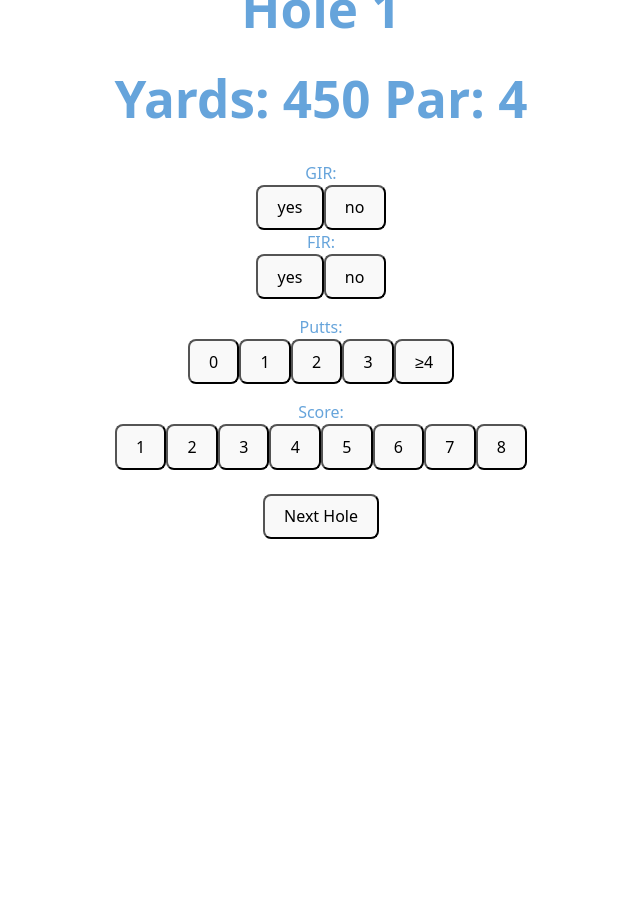
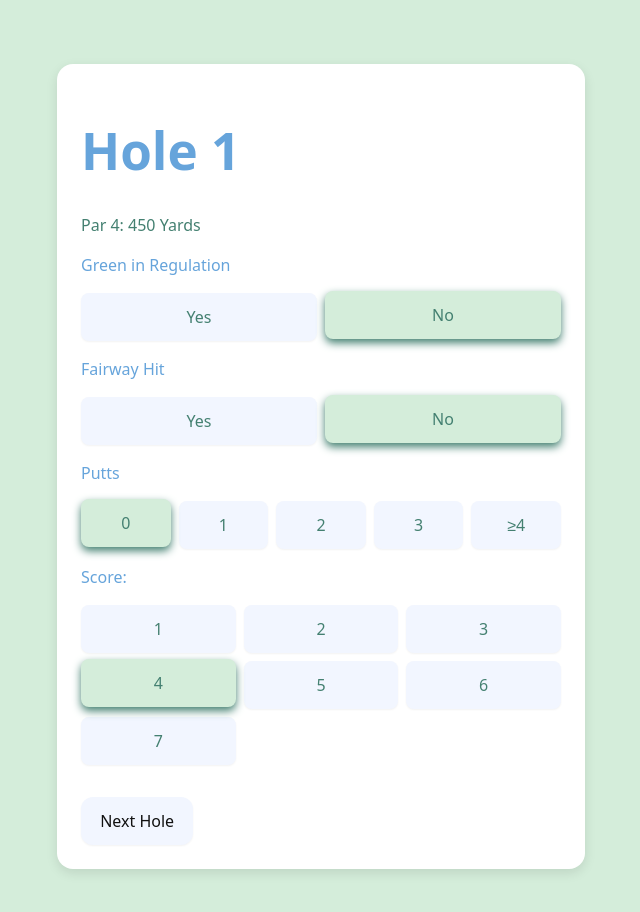
Before and after one commit to LachlanKreunen/Golf-Tracker, a React (Vite) app in the folder frontend/: page /holes/1 in a window 1280 px wide. Shown: the top 912 px of the page, without its empty margins (319-959 px from the left). Before the commit the page ends 800 px from the top, so only its background shows below. Built offline with nearby package versions, Linux system fonts and the light colour scheme.

Commit message:
Hole Style correction

```diff
--- a/frontend/src/App.jsx
+++ b/frontend/src/App.jsx
@@ -6,6 +6,7 @@ import Login from './Pages/Login';
 function App() {
 
   return (
+      <div className="app-container">
     <Router>
       <Routes>
         <Route path="/" element = {<Home/>} />
@@ -15,6 +16,7 @@ function App() {
         <Route path ="/login" element={<Login />} />
       </Routes>
     </Router>
+    </div>
   )
 }
 
--- a/frontend/src/Pages/Hole.jsx
+++ b/frontend/src/Pages/Hole.jsx
@@ -1,117 +1,123 @@
 import "../index.css";
-import Toggle from "../Toggle";
+import React, { useState } from "react";
+import { useParams } from "react-router-dom";
 import Button from "../Button";
-import React, { useState } from "react";
-import { useParams, useNavigate } from "react-router-dom";
-
-const puttOptions = [
-  { label: "0", value: 0 },
-  { label: "1", value: 1 },
-  { label: "2", value: 2 },
-  { label: "3", value: 3 },
-  { label: "4+", value: 4 },
-];
 
 const holeData = [
-  { yards: 450, par: 4 }, // Hole 1
-  { yards: 380, par: 4 }, // Hole 2
-  { yards: 520, par: 5 }, // Hole 3
-  { yards: 175, par: 3 }, // Hole 4
-  { yards: 405, par: 4 }, // Hole 5
-  { yards: 390, par: 4 }, // Hole 6
-  { yards: 160, par: 3 }, // Hole 7
-  { yards: 525, par: 5 }, // Hole 8
-  { yards: 430, par: 4 }, // Hole 9
-  { yards: 445, par: 4 }, // Hole 10
-  { yards: 180, par: 3 }, // Hole 11
-  { yards: 560, par: 5 }, // Hole 12
-  { yards: 395, par: 4 }, // Hole 13
-  { yards: 415, par: 4 }, // Hole 14
-  { yards: 155, par: 3 }, // Hole 15
-  { yards: 535, par: 5 }, // Hole 16
-  { yards: 465, par: 4 }, // Hole 17
-  { yards: 175, par: 3 }, // Hole 18
+  { yards: 450, par: 4 },
+  { yards: 380, par: 4 },
+  { yards: 520, par: 5 },
+  { yards: 175, par: 3 },
+  { yards: 405, par: 4 },
+  { yards: 390, par: 4 },
+  { yards: 160, par: 3 },
+  { yards: 525, par: 5 },
+  { yards: 430, par: 4 },
+  { yards: 445, par: 4 },
+  { yards: 180, par: 3 },
+  { yards: 560, par: 5 },
+  { yards: 395, par: 4 },
+  { yards: 415, par: 4 },
+  { yards: 155, par: 3 },
+  { yards: 535, par: 5 },
+  { yards: 465, par: 4 },
+  { yards: 175, par: 3 }
 ];
 
 export default function Hole() {
   const { holeNumber } = useParams();
-  const navigate = useNavigate();
-  //find hole
-  const { yards, par } = holeData[Number(holeNumber) - 1];
+  const holeIdx = Number(holeNumber);
+  const { yards, par } = holeData[holeIdx - 1];
 
   const [gir, setGir] = useState(false);
   const [fir, setFir] = useState(false);
   const [putts, setPutts] = useState(0);
-  const [score, setScore] = useState(0);
-
-  const handleNext = () => {
-    //ADD GET DATA
-    navigate(`/holes/${Number(holeNumber) + 1}`);
-  };
+  const [score, setScore] = useState(par);
 
   return (
-    <div>
+    <div className="card">
       <h1>Hole {holeNumber}</h1>
-      <h1>
-        Yards: {yards} Par: {par}
-      </h1>
+      <p style={{ color: "#448071" }}>
+        Par {par}: {yards} Yards </p>
 
       <label>
-        GIR:
-        <Toggle value={gir} onChange={setGir} labels={["no", "yes"]} />
-      </label>
-      <label>
-        FIR:
-        <Toggle value={gir} onChange={setGir} labels={["no", "yes"]} />
+        Green in Regulation
+        <div className="gir-grid">
+          <button
+            className={gir ? "selected" : ""}
+            onClick={() => setGir(true)}
+          >
+            Yes
+          </button>
+          <button
+            className={!gir ? "selected" : ""}
+            onClick={() => setGir(false)}
+          >
+            No
+          </button>
+        </div>
       </label>
 
-      <label style={{ display: "block", margin: "1em 0" }}>
-        Putts:
-        <div className="putt-buttons">
-          {[
-            { label: "0", value: 0 },
-            { label: "1", value: 1 },
-            { label: "2", value: 2 },
-            { label: "3", value: 3 },
-            { label: "≥4", value: 4 },
-          ].map((opt) => (
+      <label>
+        Fairway Hit
+        <div className="fir-grid">
+          <button
+            className={fir ? "selected" : ""}
+            onClick={() => setFir(true)}
+          >
+            Yes
+          </button>
+          <button
+            className={!fir ? "selected" : ""}
+            onClick={() => setFir(false)}
+          >
+            No
+          </button>
+        </div>
+      </label>
+
+      <label>
+        Putts
+        <div className="putts-grid">
+          {[0, 1, 2, 3, 4].map(n => (
             <button
-              key={opt.value}
-              type="button"
-              className={putts === opt.value ? "putt-btn selected" : "putt-btn"}
-              onClick={() => setPutts(opt.value)}
-              aria-pressed={putts === opt.value}
+              key={n}
+              className={putts === n ? "selected" : ""}
+              onClick={() => setPutts(n)}
             >
-              {opt.label}
+              {n === 4 ? "≥4" : n}
             </button>
           ))}
         </div>
       </label>
 
-      <label style={{ display: "block", margin: "1em 0" }}>
+      <label>
         Score:
-        <div className="putt-buttons">
-          {Array.from({ length: par + 4 }, (_, i) => i + 1).map(value => (
-      <button
-        key={value}
-        type="button"
-        className={score === value ? "putt-btn selected" : "putt-btn"}
-        onClick={() => setScore(value)}
-        aria-pressed={score === value}
-      >
-        {value}
-      </button>
-    ))}
-    <div style={{ marginTop: '1.5em' }}>
-            <Button
-              txt={Number(holeNumber) < 18 ? 'Next Hole' : 'Finish Round'}
-              page={Number(holeNumber) < 18
-                ? `/holes/${Number(holeNumber) + 1}`
-                : '/'}
-            />
-          </div>
+        <div className="score-grid">
+          {Array.from({ length: par + 3 }, (_, i) => i + 1).map(val => (
+            <button
+              key={val}
+              className={score === val ? "selected" : ""}
+              onClick={() => setScore(val)}
+            >
+              {val}
+            </button>
+          ))}
         </div>
       </label>
+
+       <div className="nav-buttons">
+        {holeIdx > 1 && (
+          <Button
+            txt="Prev Hole"
+            page={`/holes/${holeIdx - 1}`}
+          />
+        )}
+        <Button
+          txt={holeIdx < 18 ? "Next Hole" : "Finish Round"}
+          page={holeIdx < 18 ? `/holes/${holeIdx + 1}` : "/"}
+        />
+      </div>
     </div>
   );
 }
--- a/frontend/src/index.css
+++ b/frontend/src/index.css
@@ -1,21 +1,43 @@
 :root {
   font-family: system-ui, Avenir, Helvetica, Arial, sans-serif;
-  display: flex;
   line-height: 1.5;
   font-weight: 500;
-  align-items: center;
-  text-align: center;
-  justify-content: center;
-  height: 500px;
   color-scheme: light dark;
   color: rgba(0, 0, 0, 0.87);
-  background-color: #76d4bc;
+  background-color: #d4edda;
   font-size: 1em;
-
   font-synthesis: none;
   text-rendering: optimizeLegibility;
   -webkit-font-smoothing: antialiased;
   -moz-osx-font-smoothing: grayscale;
+}
+
+@media (prefers-color-scheme: light) {
+  :root {
+    color: #66a4db;
+    background-color: #ffffff;
+  }
+}
+
+
+body {
+  margin: 0;
+  min-width: 320px;
+  background-color: var(--bg, #d4edda);
+}
+
+.app-container {
+  display: flex;
+  justify-content: center;
+  align-items: center;
+  min-height: 100vh;
+  padding: 2rem 0;
+  background-color: inherit;
+}
+
+h1 {
+  font-size: 3.2em;
+  line-height: 1.1;
 }
 
 a {
@@ -26,27 +48,10 @@ a {
 a:hover {
   color: #535bf2;
 }
-
-body {
-  margin: 0;
-  display: flex;
-  place-items: center;
-  min-width: 320px;
-  min-height: 100vh;
-}
-
-h1 {
-  font-size: 3.2em;
-  line-height: 1.1;
-}
-
-.button-container {
-  display: flex;
-  flex-direction: row;
-  justify-content: center;
-  gap: 50px;
-  margin-top: 20px;
-
+@media (prefers-color-scheme: light) {
+  a:hover {
+    color: #747bff;
+  }
 }
 
 input {
@@ -59,9 +64,17 @@ input {
   color: black;
 }
 
+.button-container {
+  display: flex;
+  justify-content: center;
+  gap: 50px;
+  margin-top: 20px;
+}
+
 button {
+  appearance: none;
   border-radius: 8px;
-  border: 1px solid thin;
+  border: 1px solid transparent;
   padding: 0.6em 1.2em;
   font-size: 1em;
   font-weight: 500;
@@ -78,16 +91,137 @@ button:focus,
 button:focus-visible {
   outline: 4px auto -webkit-focus-ring-color;
 }
-
 @media (prefers-color-scheme: light) {
-  :root {
-    color: #66a4db;
-    background-color: #ffffff;
-  }
-  a:hover {
-    color: #747bff;
-  }
   button {
     background-color: #f9f9f9;
   }
 }
+
+.card {
+  position: relative;
+  background: #ffffff;
+  border-radius: 16px;
+  padding: 1.5rem;
+  margin: 2rem auto;
+  max-width: 480px;
+  width: 90%;
+  box-shadow: 0 4px 12px rgba(0, 0, 0, 0.1);
+}
+
+.gir-grid,
+.fir-grid {
+  display: grid;
+  grid-template-columns: repeat(2, 1fr);
+  gap: 0.5rem;
+  width: 100%;
+  margin: 1rem 0;
+}
+
+.putts-grid {
+  display: grid;
+  grid-template-columns: repeat(5, 1fr);
+  gap: 0.5rem;
+  width: 100%;
+  margin: 1rem 0;
+}
+
+.score-grid {
+  display: grid;
+  grid-template-columns: repeat(3, 1fr);
+  gap: 0.5rem;
+  width: 100%;
+  margin: 1rem 0;
+}
+
+.gir-grid button,
+.fir-grid button,
+.putts-grid button,
+.score-grid button {
+  background-color: #f2f6ff;
+  color: rgb(68, 128, 113);
+  border: none;
+  border-radius: 8px;
+  height: 48px;
+  width: 100%;
+  min-width: 0;
+  display: flex;
+  align-items: center;
+  justify-content: center;
+  box-shadow: 0 1px 2px rgba(0, 0, 0, 0.05);
+  transition:
+    background-color 0.2s ease,
+    transform 0.1s ease,
+    box-shadow 0.2s ease;
+  cursor: pointer;
+}
+
+.gir-grid button:hover,
+.fir-grid button:hover,
+.putts-grid button:hover,
+.score-grid button:hover,
+.nav-buttons button.hover {
+  background-color: #d4edda;
+}
+
+.gir-grid button.selected,
+.fir-grid button.selected,
+.putts-grid button.selected,
+.score-grid button.selected,
+.nav-buttons button.hover {
+  background-color: #d4edda;
+  color: rgb(68, 128, 113);
+  transform: translateY(-2px);
+  box-shadow: 0 4px 8px rgb(68, 128, 113);
+}
+
+.gir-grid button:focus,
+.fir-grid button:focus,
+.putts-grid button:focus,
+.score-grid button:focus,
+.gir-grid button:focus-visible,
+.fir-grid button:focus-visible,
+.putts-grid button:focus-visible,
+.score-grid button:focus-visible
+.nav-buttons button:focus-visible{
+  outline: none;
+}
+
+.nav-buttons {
+  display: flex;
+  justify-content: space-between;
+  margin-top: 2rem;
+  gap: 1rem;
+}
+
+.nav-buttons button {
+  appearance: none;
+  background-color: #f2f6ff;
+  color: #111;
+  border: none;
+  border-radius: 12px;
+  height: 48px;
+  padding: 0 1.2em;
+  display: flex;
+  align-items: center;
+  justify-content: center;
+  box-shadow: 0 1px 2px rgba(0,0,0,0.05);
+  transition: background-color 0.2s ease, transform 0.1s ease, box-shadow 0.2s ease;
+  cursor: pointer;
+}
+
+.nav-buttons button:hover {
+  background-color: #d4edda;
+}
+
+.nav-buttons button:active {
+  background-color: inherit;
+  color: #155724;
+  border: 2px solid #1261F8;
+  transform: translateY(-2px);
+  box-shadow: 0 4px 8px rgba(0,0,0,0.12);
+}
+
+.nav-buttons button:focus,
+.nav-buttons button:focus-visible {
+  outline: none;
+}
```
Also changed, not shown: frontend/src/App.css (+15 -0 lines).
